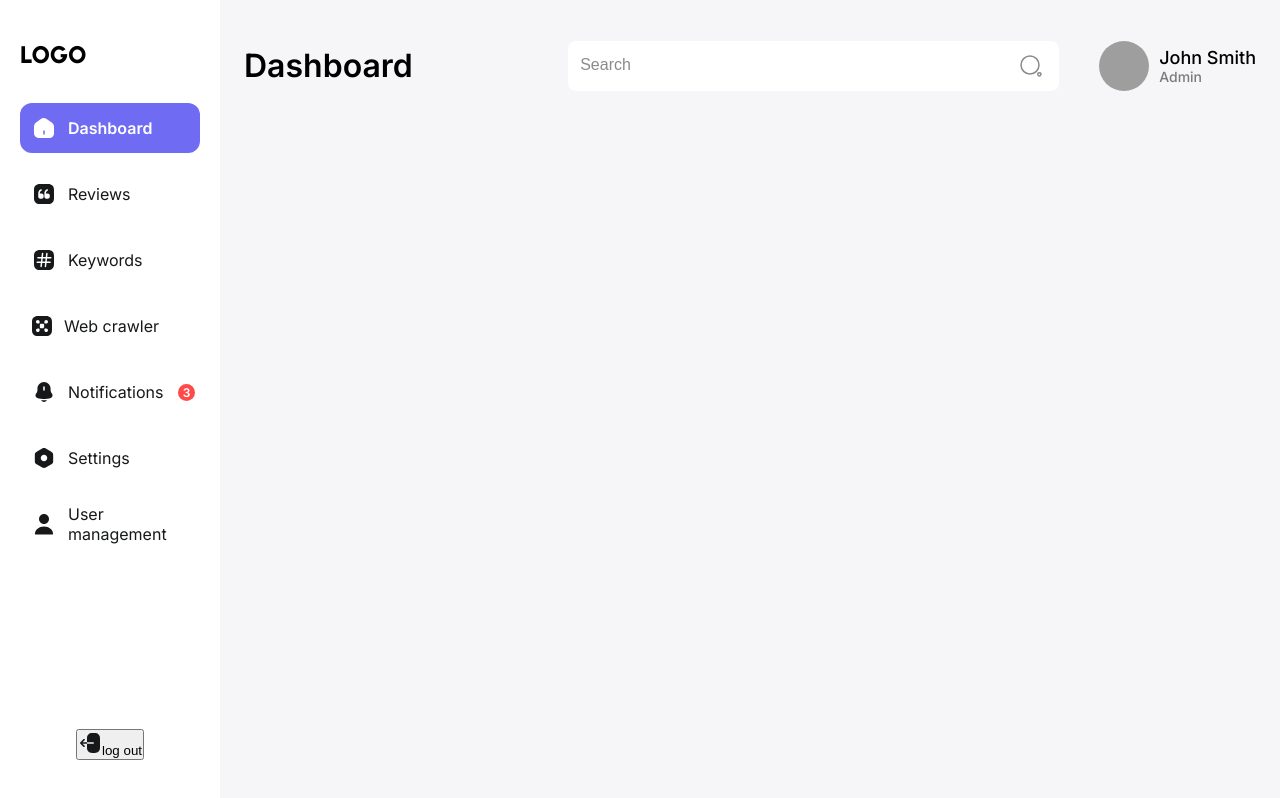
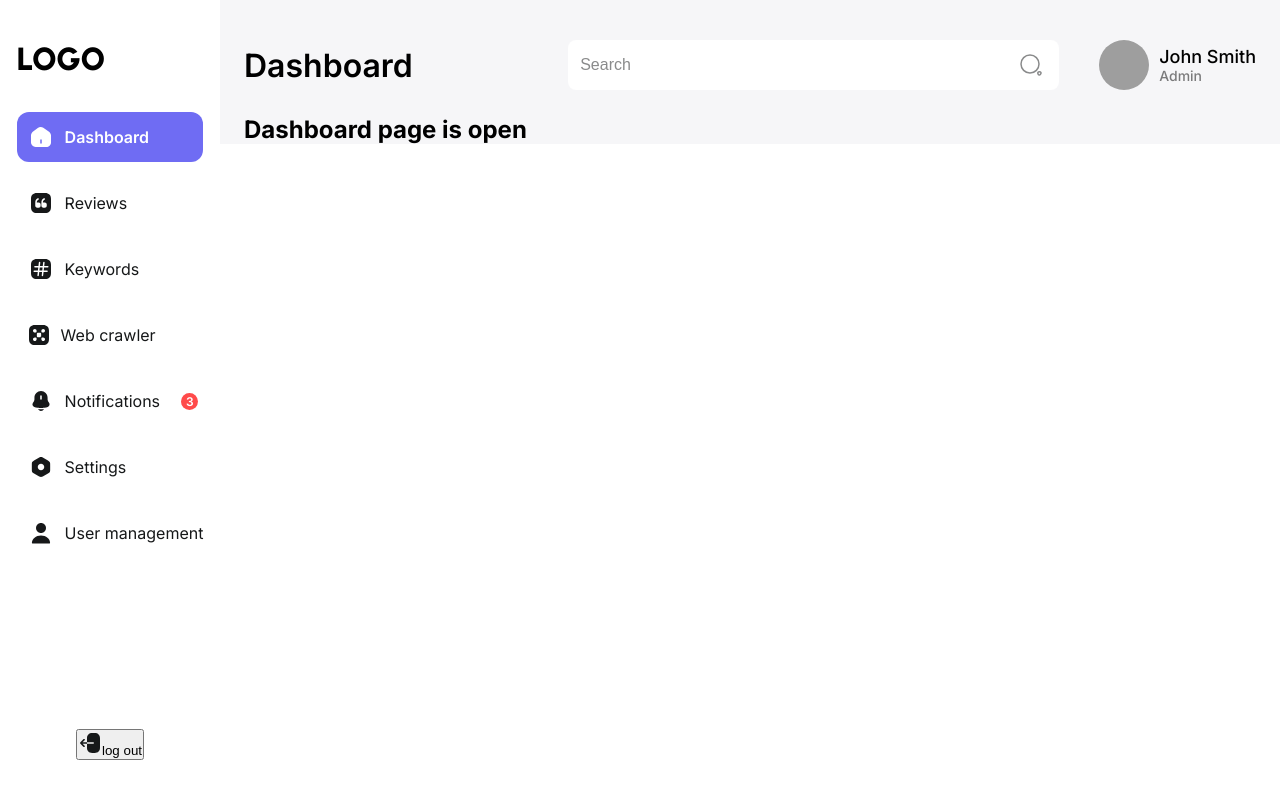
Before and after one commit to SundousKanaan/LOGO, a React (Vite) app: page / in a window 1280 px wide. Built offline with nearby package versions, Linux system fonts and the light colour scheme; grey boxes are pictures that could not be loaded.

Commit message:
update: router wrapper

```diff
--- a/src/components/Header/Header.css
+++ b/src/components/Header/Header.css
@@ -1,6 +1,4 @@
-.headerContainer {
-  height: 51px;
-
+.header {
   display: flex;
   align-items: center;
   justify-content: space-between;
--- a/src/components/Header/Header.jsx
+++ b/src/components/Header/Header.jsx
@@ -1,4 +1,4 @@
-import routes from "../../data";
+import routes from "../../routes";
 import { useLocation } from "react-router-dom";
 import SearchBar from "../min-components/SearchBar/SearchBar";
 
@@ -14,7 +14,7 @@ export default function Header() {
   });
 
   return (
-    <header className="headerContainer">
+    <header className="header">
       <h2 className="pageTitle">{pageTitle}</h2>
 
       <span>
--- a/src/components/Navbar/Navbar.css
+++ b/src/components/Navbar/Navbar.css
@@ -1,12 +1,13 @@
 .navbar {
-  background-color: var(--white);
-  padding: 40px 20px;
+  height: 100%;
+  padding: 40px 0;
 
   display: flex;
   flex-direction: column;
   justify-content: space-between;
   align-items: center;
   gap: 34px;
+  background-color: var(--white);
 }
 
 .navblock {
@@ -18,6 +19,7 @@
 .logo {
   font-family: var(--main-font);
   font-weight: 900;
+  font-size: 32px;
 }
 
 .navLinksList {
--- a/src/components/Navbar/Navbar.jsx
+++ b/src/components/Navbar/Navbar.jsx
@@ -1,5 +1,5 @@
 import LinkButtom from "../min-components/LinkButtom/LinkButtom";
-import routes from "../../data";
+import routes from "../../routes";
 import "./Navbar.css";
 
 export default function Navbar() {
--- a/src/index.css
+++ b/src/index.css
@@ -20,28 +20,35 @@
 
 #root {
   background-color: var(--app-bg);
-
   display: grid;
   grid-template-columns: 220px 1fr;
-  grid-template-rows: 100vh;
+  grid-template-rows: 51px auto;
+  grid-template-areas:
+    "navbar header"
+    "navbar pageContainer";
+  gap: 24px;
+
+  padding-top: 40px;
+  padding-right: 24px;
 
   font-family: var(--secondary-font);
   font-weight: 400;
 }
 
-.navbar {
-  transform: none;
-  grid-area: 1 / 1 / 2 / 2;
+.navbarContainer {
+  position: fixed;
+  top: 0;
+  left: 0;
+  bottom: 0;
+  width: 220px;
+}
+
+.headerContainer {
+  grid-area: header;
+}
+
+.pageContainer {
+  grid-area: pageContainer;
   width: 100%;
   height: 100%;
 }
-
-.pageContainer {
-  grid-area: 1 / 2 / 2 / 3;
-  width: 100%;
-  height: 100%;
-}
-
-.pageContainer {
-  padding: 40px 24px;
-}
--- a/src/main.jsx
+++ b/src/main.jsx
@@ -1,31 +1,30 @@
 import * as React from "react";
 import * as ReactDOM from "react-dom/client";
-import { createBrowserRouter, RouterProvider } from "react-router-dom";
-import Dashboard from "./pages/Dashboard/Dashboard";
-import Reviews from "./pages/Reviews/Reviews";
-import NoPage from "./pages/NoPage/NoPage";
+import { BrowserRouter, Routes, Route } from "react-router-dom";
+import routes from "./routes";
+import Navbar from "./components/Navbar/Navbar";
+import Header from "./components/Header/Header";
 
 import "./index.css";
 
-const router = createBrowserRouter([
-  {
-    path: "/",
-    element: <Dashboard />,
-  },
-  {
-    path: "/Reviews",
-    element: <Reviews />,
-  },
-  {
-    path: "*",
-    element: <NoPage />,
-  },
-]);
-
 ReactDOM.createRoot(document.getElementById("root")).render(
-  <>
-    <React.StrictMode>
-      <RouterProvider router={router} />
-    </React.StrictMode>
-  </>
+  <React.StrictMode>
+    <BrowserRouter>
+      <div className="navbarContainer">
+        <Navbar />
+      </div>
+      <div className="headerContainer">
+        <Header />
+      </div>
+      <section className="pageContainer">
+        <Routes>
+          {/* <Route index element={} /> */}
+          {/* <Route path="/Reviews" element={<Reviews />} /> */}
+          {routes.map((route, index) => (
+            <Route key={index} path={route.path} element={route.Element} />
+          ))}
+        </Routes>
+      </section>
+    </BrowserRouter>
+  </React.StrictMode>
 );
--- a/src/pages/Dashboard/Dashboard.jsx
+++ b/src/pages/Dashboard/Dashboard.jsx
@@ -1,12 +1,8 @@
-import Navbar from "../../components/Navbar/Navbar";
-import Header from "../../components/Header/Header";
-
 export default function Dashboard() {
   return (
     <>
-      <Navbar />
       <section className="pageContainer">
-        <Header />
+        <h2>Dashboard page is open</h2>
       </section>
     </>
   );
--- a/src/pages/NoPage/NoPage.jsx
+++ b/src/pages/NoPage/NoPage.jsx
@@ -3,10 +3,7 @@ import Navbar from "../../components/Navbar/Navbar";
 export default function NoPage() {
   return (
     <>
-      <Navbar />
-      <section className="pageContainer">
-        <h2>No page found.</h2>
-      </section>
+      <h2>No page found.</h2>
     </>
   );
 }
--- a/src/pages/Reviews/Reviews.jsx
+++ b/src/pages/Reviews/Reviews.jsx
@@ -1,13 +1,7 @@
-import Navbar from "../../components/Navbar/Navbar";
-import Header from "../../components/Header/Header";
-
 export default function reviews() {
   return (
     <>
-      <Navbar />
-      <section className="pageContainer">
-        <Header />
-      </section>
+      <h2>Reviews page is open</h2>
     </>
   );
 }
--- a/src/data.jsx
+++ b/src/routes.jsx
@@ -1,38 +1,49 @@
+import Reviews from "./pages/Reviews/Reviews";
+import NoPage from "./pages/NoPage/NoPage";
+import Dashboard from "./pages/Dashboard/Dashboard";
+
 const routes = [
   {
     path: "/",
     label: "Dashboard",
     icon: "home",
+    Element: <Dashboard />,
   },
   {
     path: "/Reviews",
     label: "Reviews",
     icon: "quote-down-square",
+    Element: <Reviews />,
   },
   {
     path: "/Keywords",
     label: "Keywords",
     icon: "keyword",
+    Element: <NoPage />,
   },
   {
     path: "/Web-crawler",
     label: "Web crawler",
     icon: "web",
+    Element: <NoPage />,
   },
   {
     path: "/Notifications",
     label: "Notifications",
     icon: "notification",
+    Element: <NoPage />,
   },
   {
     path: "/Settings",
     label: "Settings",
     icon: "setting",
+    Element: <NoPage />,
   },
   {
     path: "/User-management",
     label: "User management",
     icon: "user",
+    Element: <NoPage />,
   },
 ];
 
```
